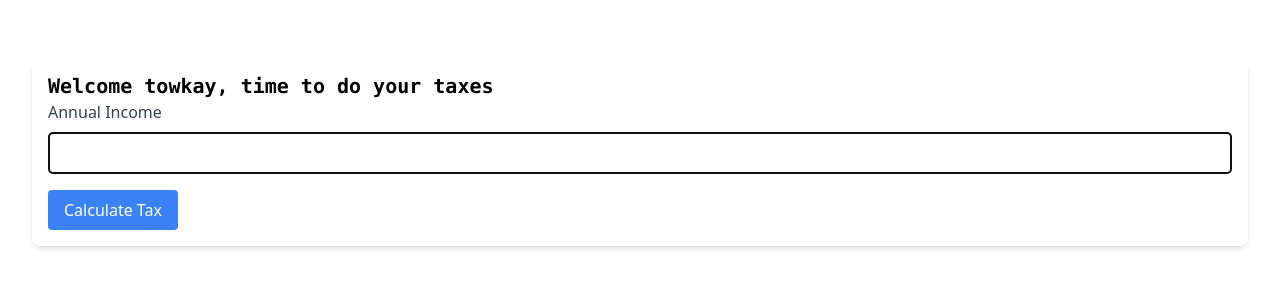
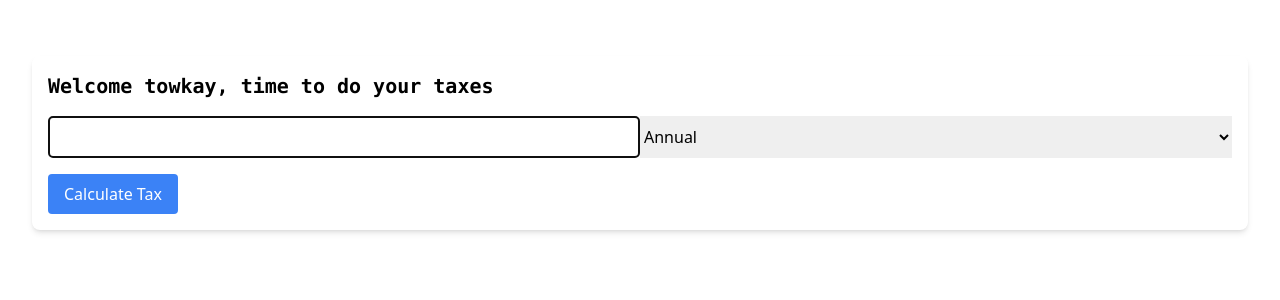
Before and after one commit to Sh3lby007/towkay-tax, a Vue app: page / in a window 1280 px wide. Shown: the top 300 px of the page. Built offline with nearby package versions, Linux system fonts and the light colour scheme.

Commit message:
Add selector element for annual or monthly salary.

```diff
--- a/src/pages/components/IncomeTable.vue
+++ b/src/pages/components/IncomeTable.vue
@@ -1,20 +1,26 @@
 <template>
     <div class="max-m-wd mx-auto p-4 mt-6 rounded-lg shadow-md border-lime-950">
-        <h1 class="overflow-hidden whitespace-nowrap font-mono text-xl font-bold animate-typing">
+        <h1
+            class="overflow-hidden whitespace-nowrap font-mono text-xl font-bold animate-typing mb-4"
+        >
             Welcome towkay, time to do your taxes
         </h1>
 
-        <div class="mb-4">
-            <label class="block text-gray-700 font-medium mb-2"> Annual Income </label>
+        <div class="mb-4 flex">
+            <!-- <label class="block text-gray-700 font-medium mb-2"> Annual Income </label> -->
 
             <input
                 type="text"
                 ref="inputRef"
                 v-model="income"
-                class="border p-2 w-full rounded"
+                class="border p-2 w-1/2 rounded"
                 @focus="clearInput"
                 @keypress="isNumber"
             />
+            <select v-model="incomePeriod" class="w-1/2">
+                <option value="annual">Annual</option>
+                <option value="monthly">Monthly</option>
+            </select>
         </div>
 
         <button class="bg-blue-500 text-white py-2 px-4 rounded" @click="calculateTax">
@@ -27,7 +33,7 @@
                 <h1 class="text-xl font-bold">${{ taxableIncome.toFixed(2) }}</h1>
             </div>
             <div class="flex">
-                <h1 class="text-lg font-medium mb-2 mr-3">CPF Deduction (80%) :</h1>
+                <h1 class="text-lg font-medium mb-2 mr-3">CPF Deduction (20%) :</h1>
                 <h1 class="text-xl font-bold">${{ cpfDeduction.toFixed(2) }}</h1>
             </div>
             <div class="flex">
@@ -57,9 +63,9 @@ const taxBrackets = [
     { upTo: Infinity, rate: 0.24 }
 ]
 const isCalculated = ref(false)
-const isTaxRateCalculated = ref(false)
 const income = ref(0)
-const tax = ref(0)
+const incomePeriod = ref('annual')
+
 // Creates a reactive reference to the input element, with a type of HTMLInputElement
 const inputRef = ref<HTMLInputElement | null>(null)
 
@@ -73,12 +79,24 @@ function clearInput(event: { target: { value: string } }) {
     event.target.value = ''
 }
 
+const actualIncome = computed(() => {
+    if (incomePeriod.value === 'annual') {
+        return income.value
+    } else {
+        return income.value * 12
+    }
+})
+
 const cpfDeduction = computed(() => {
     return income.value * 0.2
 })
 
 const taxableIncome = computed(() => {
-    return income.value * 0.8
+    if (incomePeriod.value === 'Annual') {
+        return income.value * 0.8
+    } else {
+        return actualIncome.value * 0.8
+    }
 })
 
 const taxAmount = computed(() => {
@@ -92,9 +110,7 @@ const taxAmount = computed(() => {
             taxableIncome - prevBracketUpper,
             bracket.upTo - prevBracketUpper
         )
-
         taxPayable += taxableInBracket * bracket.rate
-
         prevBracketUpper = bracket.upTo
 
         if (taxableIncome <= bracket.upTo) {
@@ -113,12 +129,14 @@ watch(income, () => {
 })
 
 function calculateTax() {
+    if (incomePeriod.value === 'monthly') {
+        actualIncome.value
+        isCalculated.value = true
+        return
+    }
     taxAmount.value
     isCalculated.value = true
 
-    tax.value = (taxAmount.value / income.value) * 100
-
-    isTaxRateCalculated.value = true
     emit('tax-calculated', taxableIncome.value)
 }
 
```
